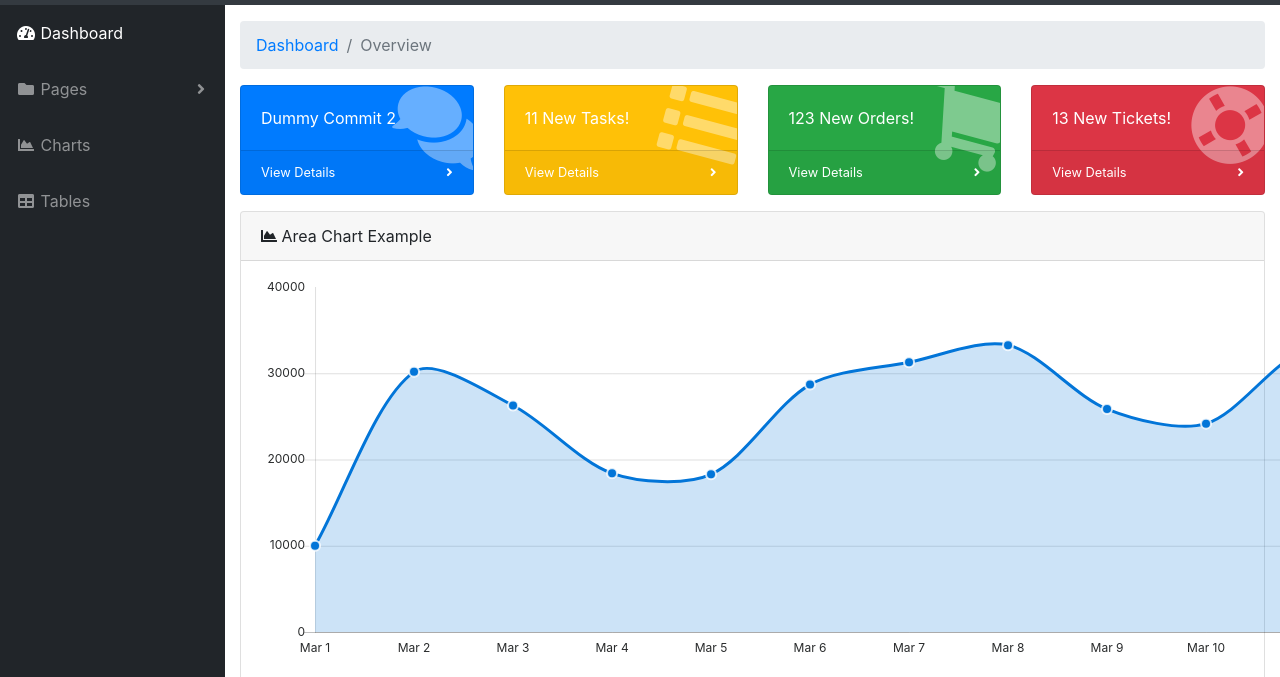
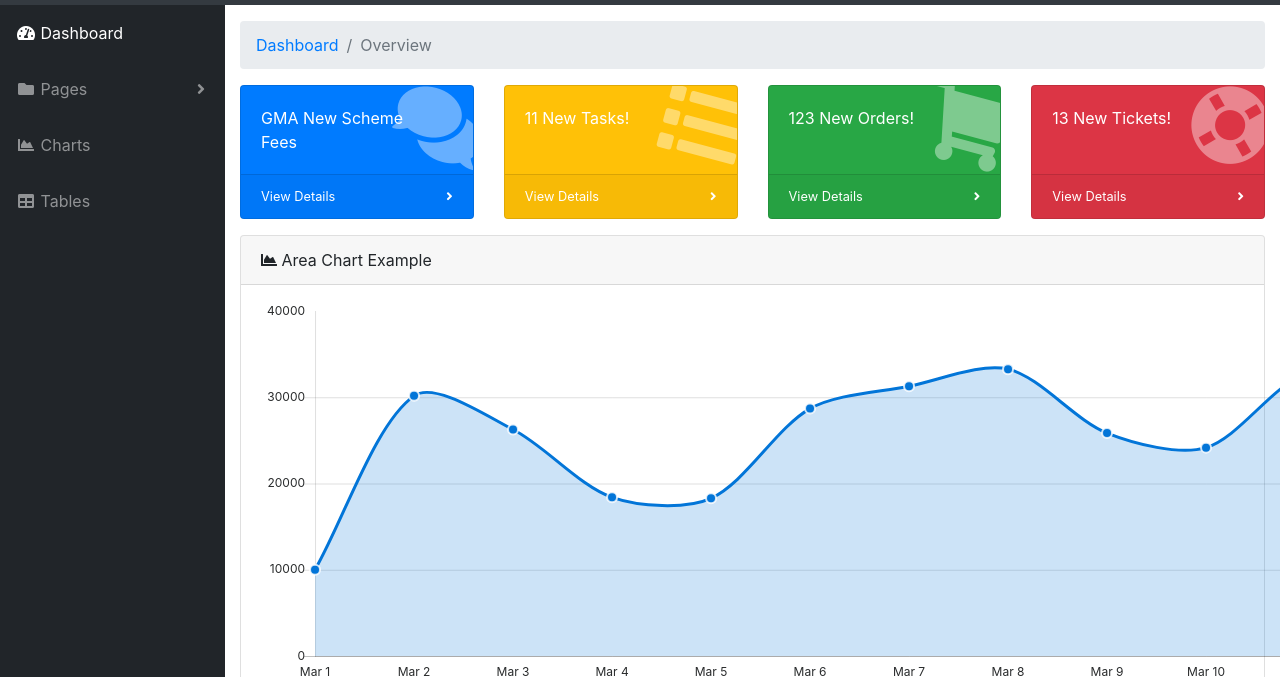
Before and after one commit to deepakr6242/omnipayer_poc, a website with bundled scripts: page index.html in a window 1280 px wide. Shown: the part 51-728 px from the top of the page. Built offline with nearby package versions, Linux system fonts and the light colour scheme.

Commit message:
GMA New Scheme Fees

```diff
--- a/index.html
+++ b/index.html
@@ -146,7 +146,7 @@
                   <div class="card-body-icon">
                     <i class="fas fa-fw fa-comments"></i>
                   </div>
-                  <div class="mr-5">Dummy Commit 2</div>
+                  <div class="mr-5">GMA New Scheme Fees</div>
                 </div>
                 <a class="card-footer text-white clearfix small z-1" href="#">
                   <span class="float-left">View Details</span>
```
